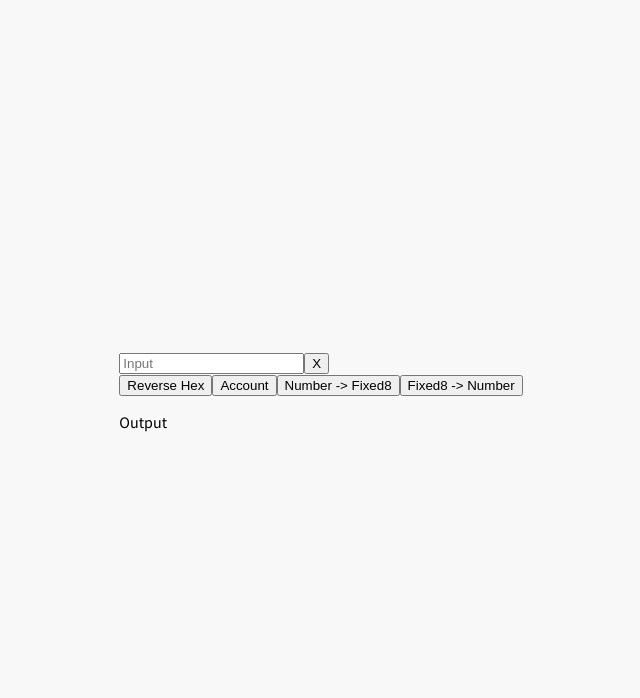
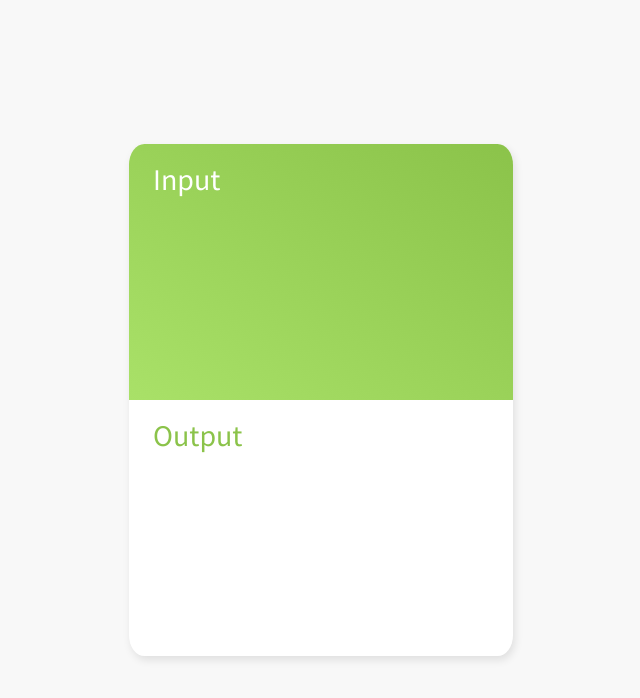
Before and after one commit to CityOfZion/neo-toolbox, a Vue app: page / in a window 1280 px wide. Shown: the top 698 px of the page, without its empty margins (319-959 px from the left). Built offline with nearby package versions, Linux system fonts and the light colour scheme.

Commit message:
feat(ui): container body

```diff
--- a/src/App.vue
+++ b/src/App.vue
@@ -1,27 +1,28 @@
 <script>
-import HelloWorld from "./components/HelloWorld.vue";
+import Container from "./components/Container.vue";
 
 export default {
   name: "neo-toolbox",
   components: {
-    HelloWorld
+    Container
   }
 };
 </script>
 
 <style lang="scss">
 @import url("https://fonts.googleapis.com/css?family=Source+Sans+Pro");
-body {
+html, body {
+  font-size: 62.5%;
+  background-color: #f8f8f8;
   padding: 0;
   margin: 0;
-  background-color: #f8f8f8;
 }
 
 #app {
   font-family: "Source Sans Pro", Helvetica, Arial, sans-serif;
   -webkit-font-smoothing: antialiased;
   -moz-osx-font-smoothing: grayscale;
-  height: 100vh;
+  min-height: 100vh;
   display: flex;
   align-items: center;
   justify-content: center;
@@ -30,6 +31,6 @@ body {
 
 <template>
   <div id="app">
-    <HelloWorld msg="Welcome to Your Vue.js App"/>
+    <Container />
   </div>
 </template>
--- /dev/null
+++ b/src/components/Container.vue
@@ -0,0 +1,58 @@
+<script>
+console.log("hiya");
+</script>
+
+<style lang="scss" scoped>
+.container {
+  background-color: #ffffff;
+  border: none;
+  border-radius: 4%;
+  box-shadow: 2px 4px 8px 0 rgba(0,0,0,.1);
+  min-height: 386px;
+  height: 40vw;
+  max-height: 933px;
+  min-width: 290px;
+  width: 30vw;
+  max-width: 700px;
+  overflow: hidden;
+
+  .containerTop, .containerBot {
+    height: calc(50% - 32px);
+    width: calc(100% - 32px);
+    padding: 16px;
+
+    h2 {
+      display: inline;
+      font-size: 3rem;
+      font-weight: lighter;
+      margin: 0;
+      padding-left: 8px;
+    }
+  }
+
+  .containerTop {
+    background: linear-gradient(to bottom left, #8bc34a, #a9e168);
+
+    h2 {
+      color: #ffffff;
+    }
+  }
+
+  .containerBot {
+    h2 {
+      color: #8bc34a;
+    }
+  }
+}
+</style>
+
+<template>
+  <div class="container">
+    <div class="containerTop">
+      <h2>Input</h2>
+    </div>
+    <div class="containerBot">
+      <h2>Output</h2>
+    </div>
+  </div>
+</template>
```
